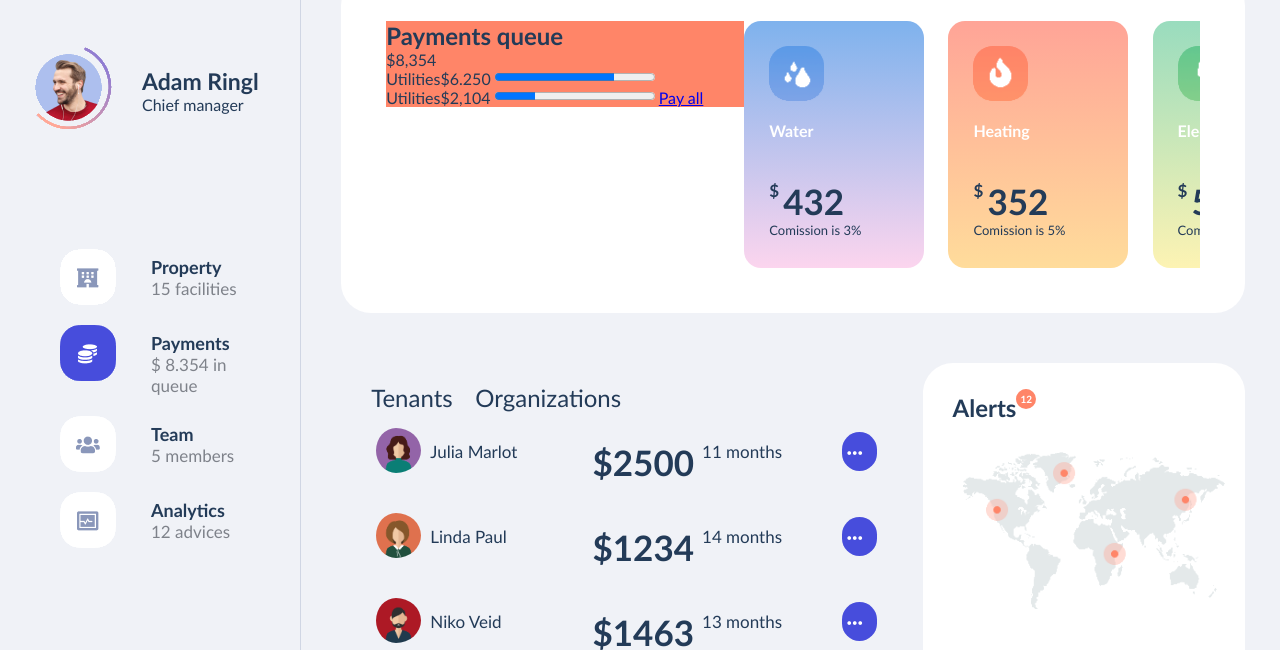
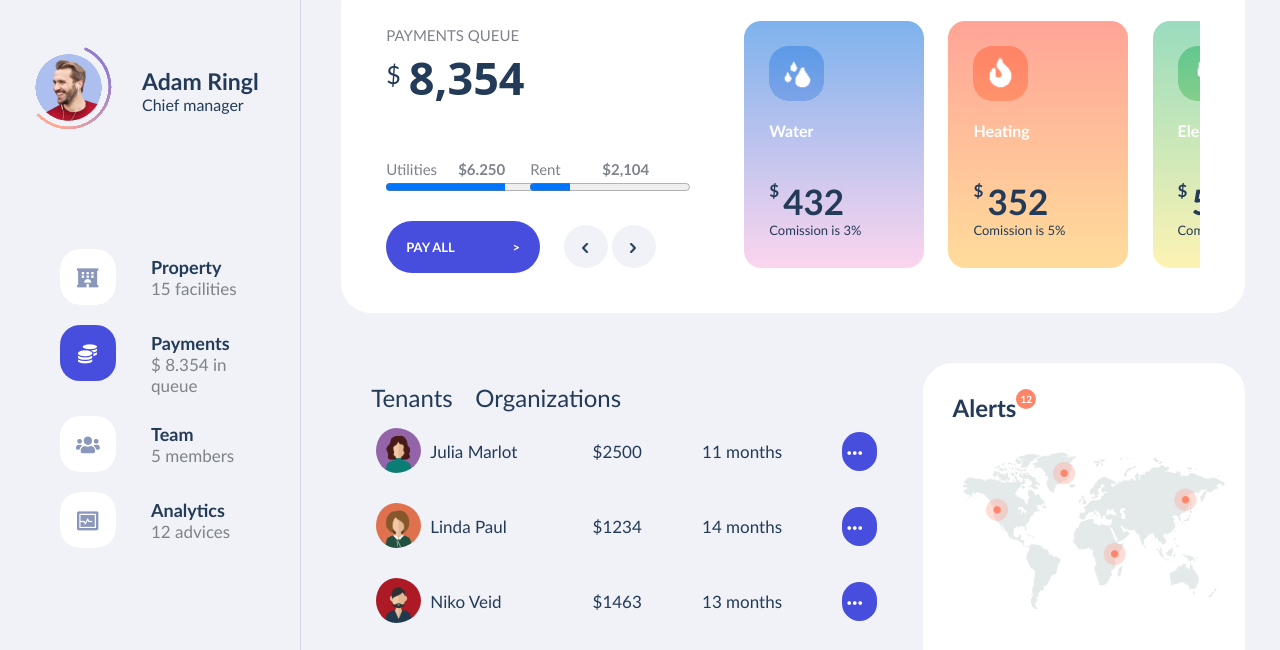
Before and after one commit to juosta/6-hommy, a plain HTML site: page index.html in a window 1280 px wide. Shown: the part 119-769 px from the top of the page. Drawn offline with Linux system fonts and the light colour scheme.

Commit message:
payments queue style

```diff
--- a/css/style.css
+++ b/css/style.css
@@ -81,7 +81,7 @@ nav{
 .button-area{
     display: inline-block;
     width: 100%;
-    margin-top: 145px;
+    margin-top: 120px;
 }
 
 .button-area > .girl{
@@ -128,19 +128,119 @@ nav{
     width: 100%;
     padding: 45px;
     margin-bottom: 20px;
+    position: relative;
 }
 
 .payments-info{
-    background-color: #FF8568;
     float:left;
     width: 44%;
+    padding-right: 70px;
 }
 
+.payments-info > h2{
+    text-transform: uppercase;
+    font-size: 15px;
+    font-weight: normal;
+    color:#7e828a;
+    margin-top: 5px;
+    padding-bottom: 15px;
+}
+
+
+.payments-info > div > p{
+    display: inline-block;
+    font-family: system-ui;
+    font-weight: bold;
+    font-size: 45px;
+    line-height: 45px;
+    margin-top: -4px;
+    margin-bottom: 50px;
+}
+.payments-info > div > span{
+    font-size: 25px;
+    padding-right: 4px;
+}
+
+.utilities > label, .rent > label{
+    font-size: 15px;
+    padding-top: 15px;
+}
+
+.utilities > label > span, .rent > label > span {
+    font-weight: bold;
+    position: absolute;
+    right: 25px;
+}
+
+.utilities {
+    float:left;
+    width: 50%;
+    margin-top: 10px;
+    color:#7e828a;
+    position: relative;
+}
+.rent {
+    float:right;
+    width: 50%;
+    margin-top: 10px;
+    color:#7e828a;
+    position: relative;
+}
+
+/* ---------------------------------------------------------------------
+.rent > progress{
+    width: 120px;
+    height: 10px;
+
+}
+
+progress::-webkit-progress-value {background-color: #000; width: 100%;}
+.utilities > progress{
+    width: 120px;
+}
+progress::-webkit-progress-bar { background: #fff; }
+progress::-webkit-progress-value { background: #0063a6; }
+
+-----------------------------------------------------------------------*/
+.pay-button{
+    display: inline-block;
+    position: absolute;
+    width: 100%;
+    bottom: 45px;
+    left: 45px;
+}
+.pay-button > a{
+    font-size: 13px;
+    background-color: #474DDC;
+    text-decoration: none;
+    text-transform: uppercase;
+    font-weight: bold;
+    color: white;
+    padding: 18px 20px;
+    border-radius: 27px;
+    margin-right: 20px;
+
+}
+.pay-button > a > span{
+    padding-left: 55px;
+}
+.pay-button > button{
+    margin-top: -14px;
+    display: inline-block;
+    border:none;
+    background-color:#F0F2F7;
+    border-radius: 50%;
+    padding: 18px 18px 9px 16px;
+}
+.pay-button > button > img{
+    width: 10px;
+    height: 10px;
+}
 
 .cards{
     float:right;
     width: 56%;
-    overflow-x: auto;
+    overflow-x: scroll;
     white-space: nowrap;
 }
 
@@ -167,7 +267,7 @@ nav{
     font-weight: bold;
     font-size: 17px;
 }
-.amount{
+.pay-amount{
     display:inline-block;
     font-size: 35px;
     font-weight: bold;
@@ -186,11 +286,6 @@ nav{
 .third-card{
     margin-right: 0;
     background-image: linear-gradient(#99DCBE, #FDF3B3);
-}
-::-webkit-scrollbar{
-}
-::-webkit-scrollbar-thumb:horizontal{
-
 }
 
 
--- a/index.html
+++ b/index.html
@@ -56,33 +56,44 @@
             <div class="queue">
                 <div class="payments-info">
                 <h2>Payments queue</h2>
-                <p><span>$</span>8,354</p>
-                <label for="utilities">Utilities<span>$6.250</span></label>
-                <progress id="utilities" value="6250" max="8354">$6,250</progress>
-                <label for="rent">Utilities<span>$2,104</span></label>
-                <progress id="rent" value="2104" max="8354">$2,104</progress>
-                <a href="#">Pay all</a>
+                <div>
+                <span>$</span>
+                <p>8,354</p>
+                </div>
+                    <div class="utilities">
+                    <label for="utilities">Utilities<span>$6.250</span></label>
+                    <progress id="utilities" value="6250" max="8354">$6,250</progress>
+                    </div>
+                    <div class="rent">
+                    <label for="rent">Rent<span>$2,104</span></label>
+                    <progress id="rent" value="2104" max="8354">$2,104</progress>
+                    </div>
+                <div class="pay-button">
+                <a href="#">Pay all <span>></span></a>
+                <button class="slideLeft" type="button"><img src="./img/left.png" alt="left arrow"></button>
+                <button class="slideRight" type="button"><img src="./img/right.png" alt="right arrow"></button>
+                </div>
             </div>
-                <div class="cards">
+                <div class="cards" id="cards">
             <div class="first-card">
                 <img src="./img/water.png" alt="water-icon">
                 <p class="c-name">Water</p>
                 <span class="a-symbol">$</span>
-                <p class="amount">432</p>
+                <p class="pay-amount">432</p>
                 <p class="comission">Comission is 3%</p>
             </div>
             <div class="second-card">
                 <img src="./img/heating.png" alt="heating-icon">
                 <p class="c-name">Heating</p>
                 <span class="a-symbol">$</span>
-                <p class="amount">352</p>
+                <p class="pay-amount">352</p>
                 <p class="comission">Comission is 5%</p>
             </div>
             <div class="third-card">
                 <img src="./img/electricity.png" alt="el-icon">
                 <p class="c-name">Electricity</p>
                 <span class="a-symbol">$</span>
-                <p class="amount">570</p>
+                <p class="pay-amount">570</p>
                 <p class="comission">Comission is 1%</p>
             </div>
 
```
Also changed, not shown: img/left.png (added), img/right.png (added).
